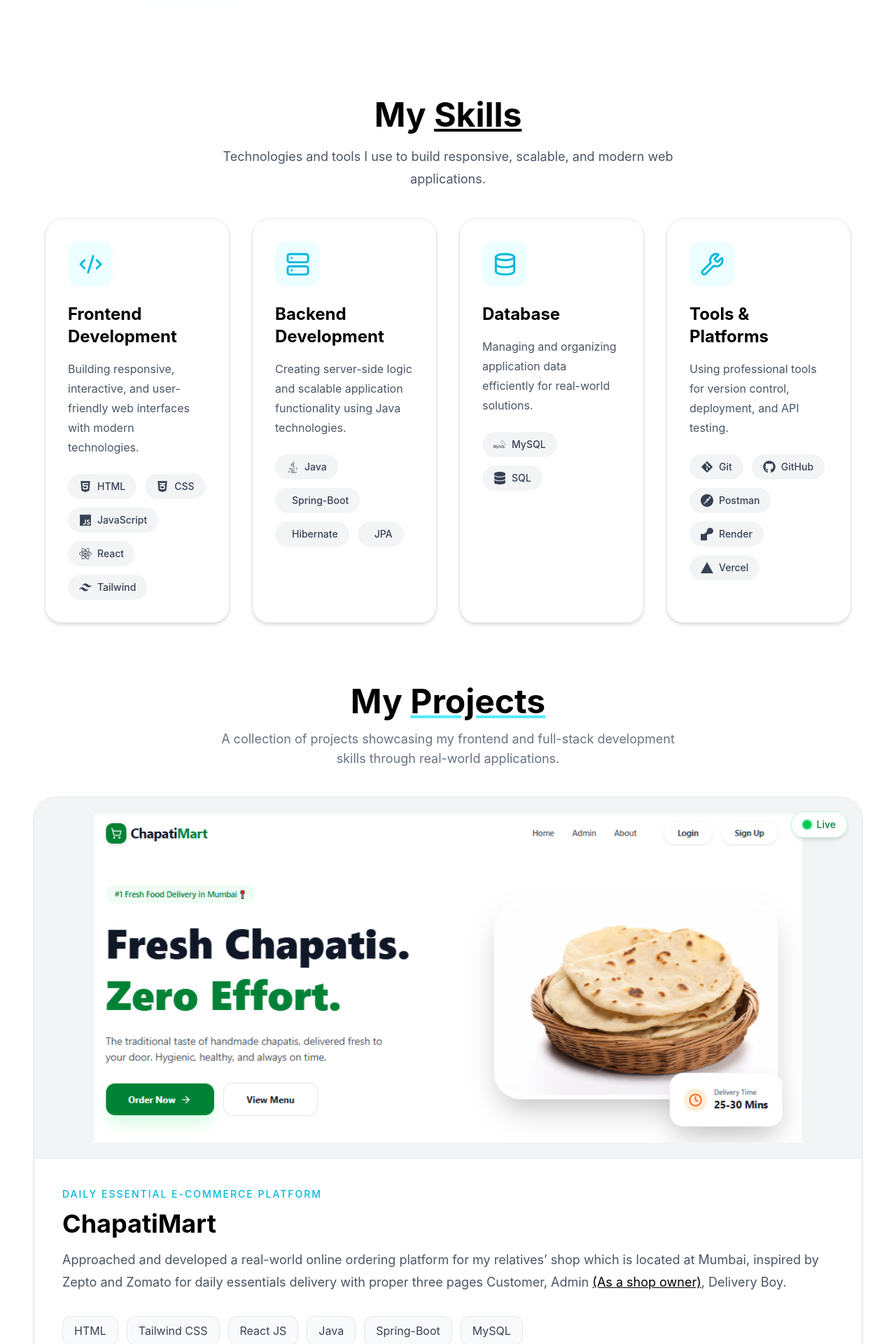
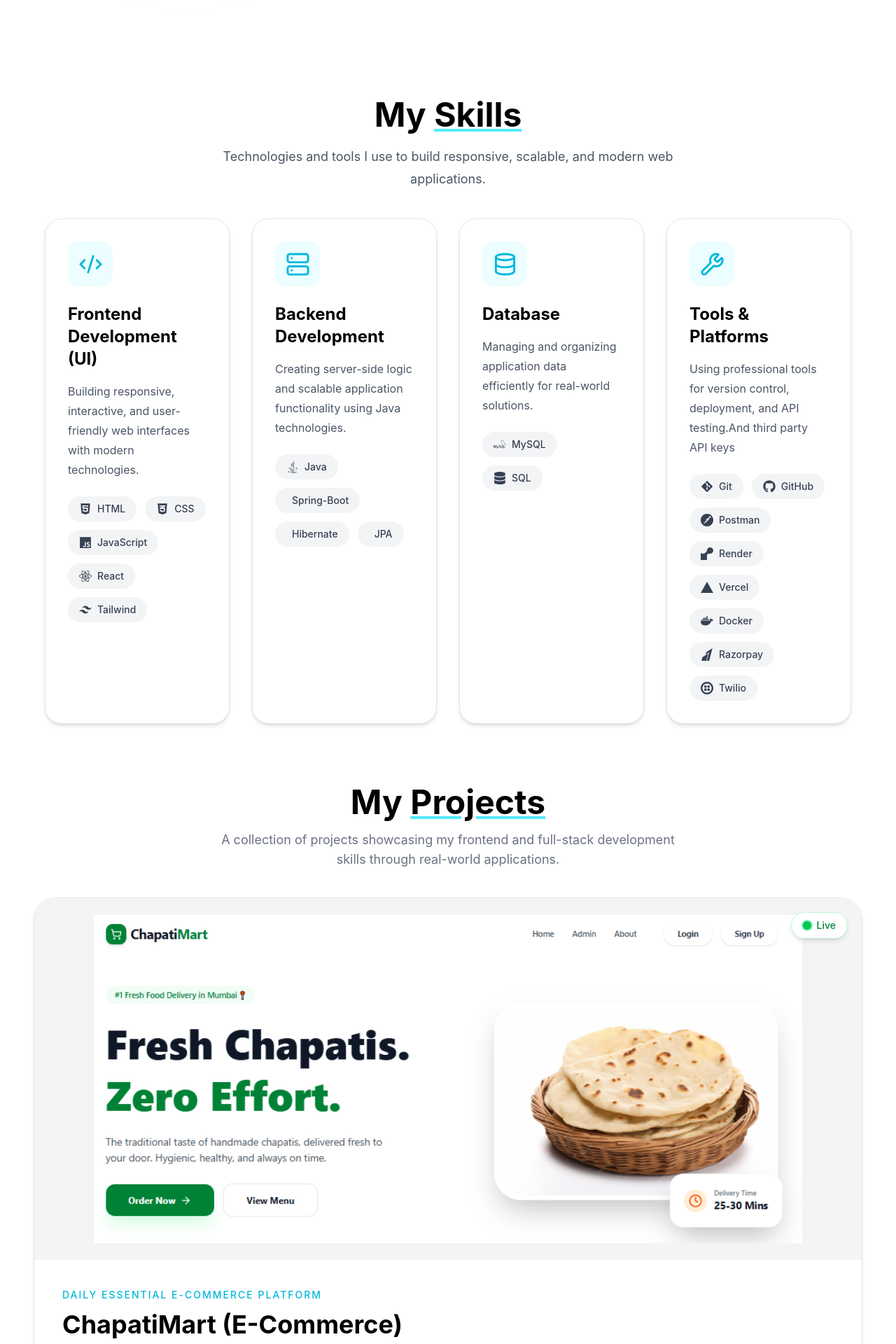
Before and after one commit to 7498924522/MyPortfolio, a React app: page / in a window 1280 px wide. Shown: the part 700-2620 px from the top of the page at 70% size. Built offline with nearby package versions, Linux system fonts and the light colour scheme; the HTML template or start-up script is replaced by a standard one.

Commit message:
projectwork

```diff
--- a/src/Component/ProjectShort.jsx
+++ b/src/Component/ProjectShort.jsx
@@ -54,7 +54,7 @@ function ProjectShort() {
             </p>
 
             <h2 className="text-3xl md:text-4xl font-bold text-black mb-4">
-              ChapatiMart
+              ChapatiMart <br className="sm:hidden" />(E-Commerce)
             </h2>
 
             <p className="text-gray-600 leading-8 text-base md:text-lg">
--- a/src/Component/Skills.jsx
+++ b/src/Component/Skills.jsx
@@ -1,12 +1,12 @@
 import React from "react";
 import {FaReact,FaHtml5,FaCss3Alt,FaJs,FaJava,FaGitAlt,FaGithub,FaDatabase,} from "react-icons/fa";
-import {SiTailwindcss,SiMysql,SiPostman,SiRender,SiVercel} from "react-icons/si";
+import {SiTailwindcss,SiMysql,SiPostman,SiRender,SiVercel, SiDocker, SiRazorpay, SiTwilio} from "react-icons/si";
 import {Code2,Database,Wrench,Server} from "lucide-react";
 
 function Skills() {
   const skills = [
     {
-      title: "Frontend Development",
+      title: "Frontend Development (UI)",
       icon: <Code2 size={35} />,
       desc: "Building responsive, interactive, and user-friendly web interfaces with modern technologies.",
       tech: [
@@ -42,13 +42,16 @@ function Skills() {
     {
       title: "Tools & Platforms",
       icon: <Wrench size={35} />,
-      desc: "Using professional tools for version control, deployment, and API testing.",
+      desc: "Using professional tools for version control, deployment, and API testing.And third party API keys",
       tech: [
         { name: "Git", icon: <FaGitAlt /> },
         { name: "GitHub", icon: <FaGithub /> },
         { name: "Postman", icon: <SiPostman /> },
         { name: "Render", icon: <SiRender /> },
         { name: "Vercel", icon: <SiVercel /> },
+        { name: "Docker", icon: <SiDocker /> },
+        { name: "Razorpay", icon: <SiRazorpay /> },
+        { name: "Twilio", icon: <SiTwilio /> }
       ],
     },
   ];
@@ -60,7 +63,7 @@ function Skills() {
         {/* Heading */}
         <div className="text-center mb-10">
           <h1 className="text-4xl md:text-5xl font-bold text-black">
-           My <u>Skills</u>
+           My <u className="underline decoration-cyan-300">Skills</u>
           </h1>
 
           <p className="text-gray-600 mt-5 text-lg max-w-2xl mx-auto leading-8">
--- a/src/Component/Summary.jsx
+++ b/src/Component/Summary.jsx
@@ -1,7 +1,7 @@
 import React from 'react'
 import { FaGithub, FaLinkedin } from 'react-icons/fa'
 import { Download, ArrowRight,Eye } from 'lucide-react'
-import profile_Photo from '../assets/rrr.jpeg'
+import profile_Photo from '../assets/pro.png'
 function Summary() {
   return (
     <section className="min-h-screen bg-white flex items-center pt-28 pb-16 px-5 sm:px-8 md:px-14 lg:px-20">
```
Also changed, not shown: src/assets/pro.png (added).
